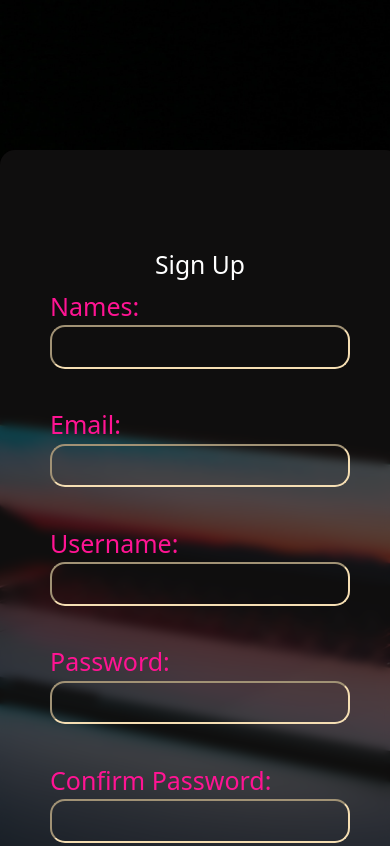
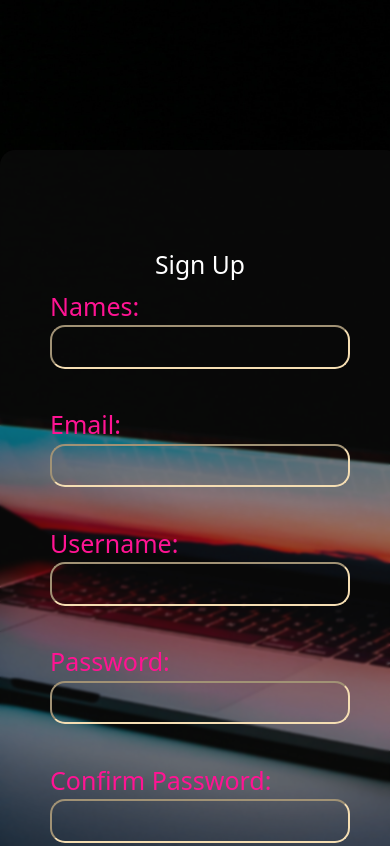
Before and after one commit to DeJerique/form-registeration, a plain HTML site: page index.html in a window 390 px wide. Shown: the top 846 px of the page. Drawn offline with nearby package versions, Linux system fonts and the light colour scheme.

Commit message:
change bg blur

```diff
--- a/form.css
+++ b/form.css
@@ -71,6 +71,10 @@ body {
         height: 900px;
         font-size: 25px;
         width: 400px;
+        backdrop-filter: blur(1px);
+        -webkit-backdrop-filter: blur(1px);
+        background-color: rgba(22, 20, 20, 0.4);
+
     }
 
     body {
```
